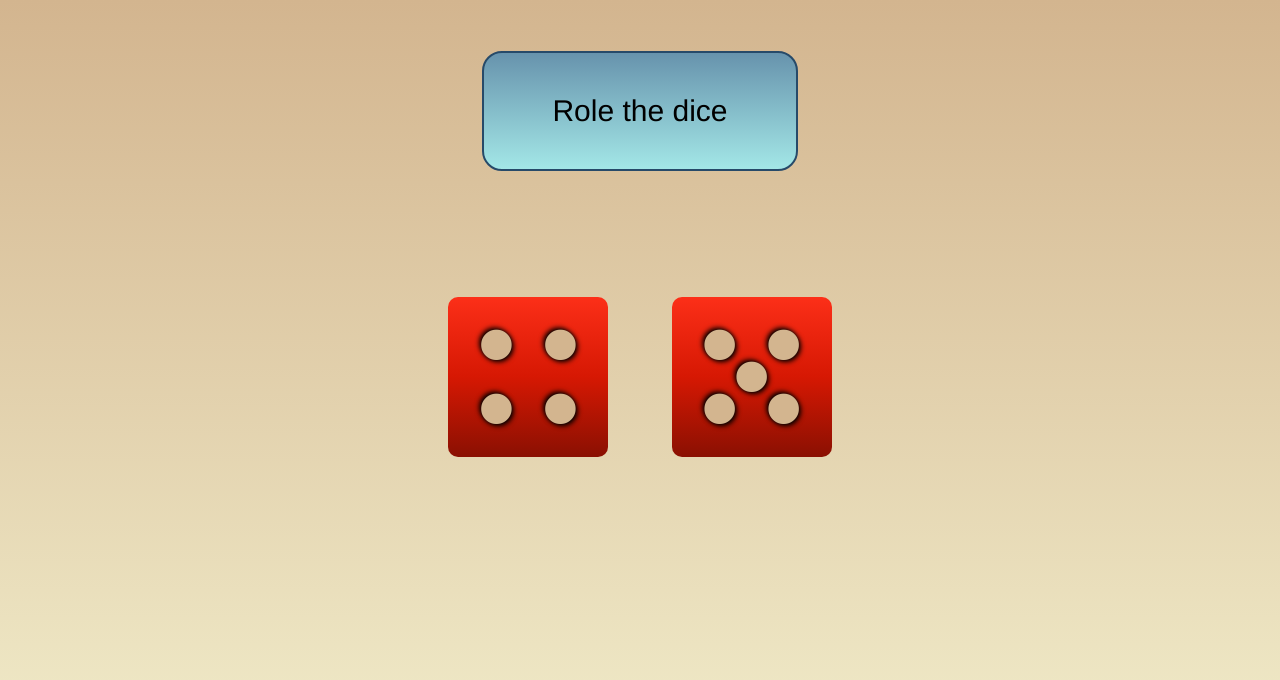
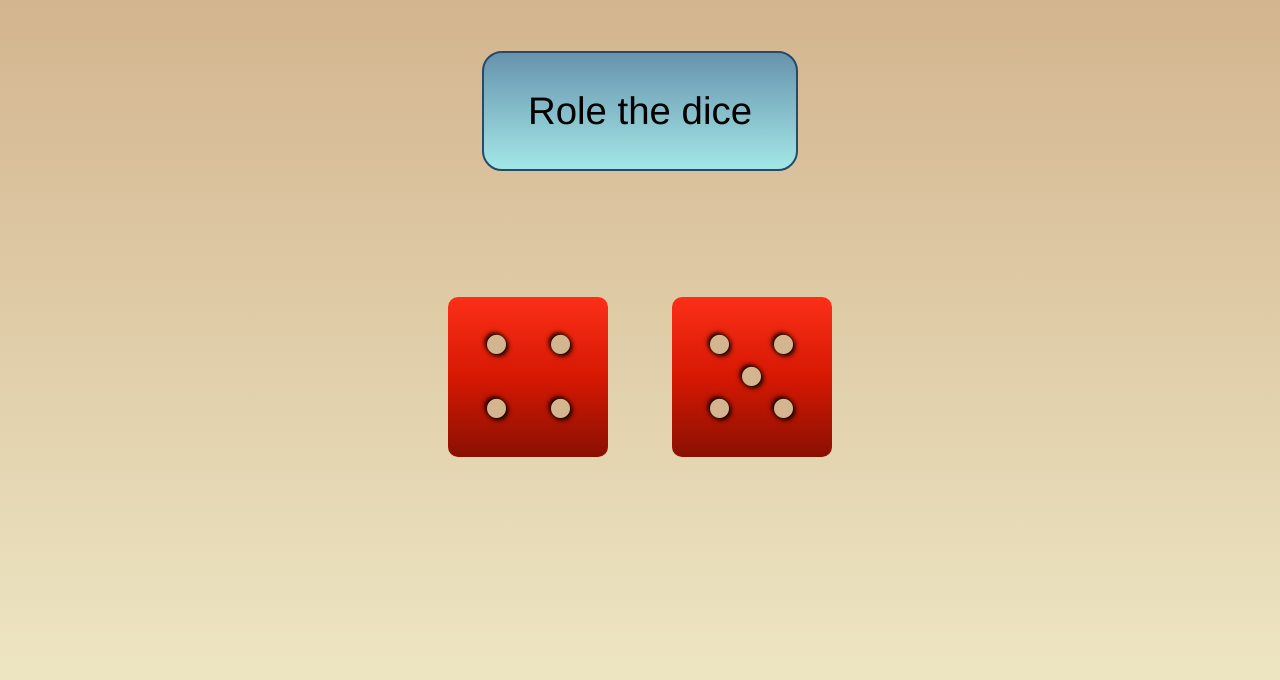
Before and after one commit to Yatlow/Role-the-Dice, a plain HTML site: page index.html in a window 1280 px wide. Drawn offline with Linux system fonts and the light colour scheme.

Commit message:
role the dice

```diff
--- a/style.css
+++ b/style.css
@@ -12,7 +12,7 @@ div{
     background-image: linear-gradient(#6793ad,#a3e7e7);
     width: 25%;
     height: 15vh;
-    font-size: 30px;
+    font-size: 3vw;
     display: flex;
     align-items: center;
     justify-content: center;
@@ -39,8 +39,7 @@ div{
     border-radius: 10px;
     justify-content: center;
     align-items: center;
-    /* font-size: 80px; */
-    font-size: 10vw;
+    font-size: 80px;
     color: #d3b58f;
     text-shadow: 2px 2px 5px #000000, -2px -2px 5px #000000;
     text-decoration: ou;
```
